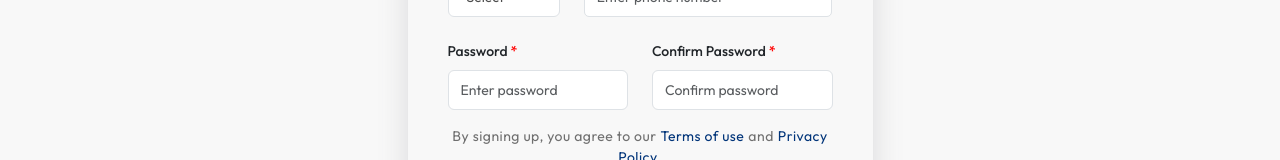
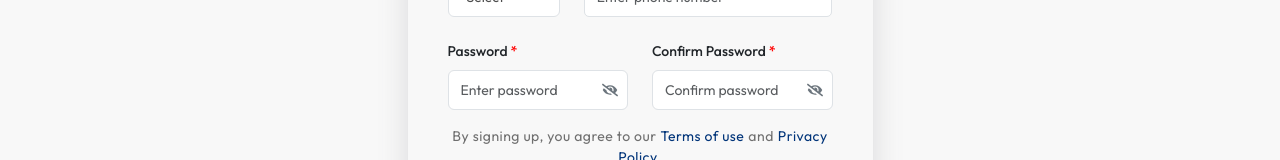
Before and after one commit to grintech/jobbterminalen, a React (Vite) app: page /register in a window 1280 px wide. Shown: the part 614-774 px from the top of the page. Built offline with nearby package versions, Linux system fonts and the light colour scheme; no server answers.

Commit message:
Show hide icon added on the password fields.

```diff
--- a/package.json
+++ b/package.json
@@ -25,6 +25,7 @@
     "react-geolocated": "^4.3.0",
     "react-helmet-async": "^2.0.5",
     "react-i18next": "^15.4.1",
+    "react-icons": "^5.5.0",
     "react-quill": "^2.0.0",
     "react-router-dom": "^6.26.1",
     "react-toastify": "^11.0.3",
--- a/src/Pages/jobseeker/AppliedJobs.jsx
+++ b/src/Pages/jobseeker/AppliedJobs.jsx
@@ -156,7 +156,15 @@ const Appliedjobs = () => {
                 <p className='mt-2'>Fetching data...</p>
               </div>
             ) : error ? (
-              <p className="text-center text-danger">{error}</p>
+              // <p className="text-center text-theme">{error}</p>
+              <div className="card  border-0 shadow">
+              <div className="card-body text-center">
+                <img className='job_search' src="/public/images/job_search.png" alt="job_search" style={{ width: '100px' }}  />
+                {/* <h4>No jobs applied yet!</h4> */}
+                <p className="text-center text-theme">{error}</p>
+
+              </div>
+            </div>
             ) : appliedJobs.length > 0 ? (
               <div className="jobs_applied">
               {appliedJobs.length > 0 ? (
--- a/src/Pages/jobseeker/MyAccount.jsx
+++ b/src/Pages/jobseeker/MyAccount.jsx
@@ -1991,17 +1991,16 @@ const MyAccount = () => {
                                 rel="noopener noreferrer"
                               >
                                 <img
-                                  src={`${SITE_URL}/images/PDF.png`}
+                                  src={`${SITE_URL}/admin/uploads/frontend_image/PDF.png`}
                                   alt="PDF"
-                                  style={{ width: "80px" }}
+                                  style={{ width: "45px" }}
                                 />
                               </a>
                             )}
                           </h6>
                           <p>
                             <small>
-                              Uploaded on
-                              {calculateTimeAgo(userData.resume_uploaded_on)}
+                              Uploaded on {calculateTimeAgo(userData.resume_uploaded_on)}
                             </small>
                           </p>
                         </div>
--- a/src/components/Login.jsx
+++ b/src/components/Login.jsx
@@ -5,6 +5,8 @@ import { useAuthContext } from "../store/authContext";
 import Navbar from "./Navbar";
 import Footer from "./Footer";
 import { useTranslation } from "react-i18next";
+import { FaEye, FaEyeSlash } from "react-icons/fa";
+
 
 
 const bearerKey = import.meta.env.VITE_BEARER_KEY;
@@ -12,6 +14,8 @@ const API_URL = import.meta.env.VITE_API_URL;
 
 const Login = () => {
   const { t } = useTranslation();
+  const [showPassword, setShowPassword] = useState(false);
+
 
   const [formData, setFormData] = useState({ email: "", password: "" });
   const [alert, setAlert] = useState({ show: false, type: "", message: "" });
@@ -106,8 +110,9 @@ const Login = () => {
                       <label htmlFor="password" className="mb-2">
                         {t("Password")} <span>*</span>
                       </label>
+                      <div className="position-relative">
                         <input
-                        type="password"
+                          type={showPassword ? "text" : "password"}
                           className="form-control"
                           name="password"
                           placeholder={t("Password")}
@@ -115,7 +120,22 @@ const Login = () => {
                           onChange={handleInputChange}
                           required
                         />
+                        <span
+                          onClick={() => setShowPassword((prev) => !prev)}
+                          style={{
+                            position: "absolute",
+                            top: "45%",
+                            right: "15px",
+                            transform: "translateY(-50%)",
+                            cursor: "pointer",
+                            color: "#6c757d",
+                          }}
+                        >
+                          {showPassword ? <FaEye /> : <FaEyeSlash />}
+                        </span>
                       </div>
+                    </div>
+
                     <Link to="/forgot-password" className="text-end text-theme m-0">
                       {t("Forget-Password?")}
                     </Link>
--- a/src/components/Register.jsx
+++ b/src/components/Register.jsx
@@ -6,6 +6,7 @@ import axios from "axios";
 import Navbar from "./Navbar";
 import Footer from "./Footer";
 import { useTranslation } from "react-i18next";
+import { FaEye, FaEyeSlash } from "react-icons/fa";
 
 const bearerKey = import.meta.env.VITE_BEARER_KEY;
 const API_URL = import.meta.env.VITE_API_URL;
@@ -13,6 +14,8 @@ const EmpLogin = import.meta.env.VITE_EMP_URL;
 
 const Register = () => {
   const { t } = useTranslation();
+  const [showPassword, setShowPassword] = useState(false);
+  const [showPassword1, setShowPassword1] = useState(false);
 
   const [loading, setLoading] = useState(false);
 
@@ -456,27 +459,57 @@ const Register = () => {
                       <label htmlFor="password" className="mb-2">
                         {t("Password")} <span>*</span>
                       </label>
+                      <div className="position-relative">
                         <input
                           className="form-control"
-                        type="password"
+                          type={showPassword ? "text" : "password"}
                           name="password"
                           value={formData.password}
                           onChange={handleInputChange}
                           placeholder={t("Pass_placeholder")}
                         />
+                        <span
+                          onClick={() => setShowPassword((prev) => !prev)}
+                          style={{
+                            position: "absolute",
+                            top: "45%",
+                            right: "10px",
+                            transform: "translateY(-50%)",
+                            cursor: "pointer",
+                            color: "#6c757d",
+                          }}
+                        >
+                          {showPassword ? <FaEye /> : <FaEyeSlash />}
+                        </span>
+                      </div>
                     </div>
                     <div className="col-md-6 mb-3">
                       <label htmlFor="confirmPassword" className="mb-2">
                         {t("Confirm_Password")} <span>*</span>
                       </label>
+                      <div className="position-relative">
                       <input
                         className="form-control"
-                        type="password"
+                        type={showPassword1 ? "text" : "password"}
                         name="confirmPassword"
                         value={formData.confirmPassword}
                         onChange={handleInputChange}
                         placeholder={t("ConfirmPass_placeholder")}
                       />
+                      <span
+                          onClick={() => setShowPassword1((prev) => !prev)}
+                          style={{
+                            position: "absolute",
+                            top: "45%",
+                            right: "10px",
+                            transform: "translateY(-50%)",
+                            cursor: "pointer",
+                            color: "#6c757d",
+                          }}
+                        >
+                           {showPassword1 ? <FaEye /> : <FaEyeSlash />}
+                        </span>
+                        </div>
                     </div>
                     <p className="mb-3 text-center">
                       {t("BySigning")}
--- a/src/components/ResetPassword.jsx
+++ b/src/components/ResetPassword.jsx
@@ -4,6 +4,7 @@ import axios from "axios";
 import Navbar from "./Navbar";
 import Footer from "./Footer";
 import { useTranslation } from "react-i18next";
+import { FaEye, FaEyeSlash } from "react-icons/fa";
 
 const bearerKey = import.meta.env.VITE_BEARER_KEY;
 const API_URL = import.meta.env.VITE_API_URL;
@@ -12,6 +13,9 @@ const ResetPassword = () => {
   const { t } = useTranslation();
   const location = useLocation();
   const navigate = useNavigate();
+
+  const [showPassword, setShowPassword] = useState(false);
+  const [showPassword1, setShowPassword1] = useState(false);
 
   const { session_token } = location.state || {}; // Access session_token from location state
   const [password, setPassword] = useState("");
@@ -119,8 +123,9 @@ const ResetPassword = () => {
                     <label htmlFor="password" className="mb-2">
                     {t("NewPassword")} <span>*</span>
                     </label>
+                    <div className="position-relative">
                     <input
-                      type="password"
+                     type={showPassword ? "text" : "password"}
                       className="form-control"
                       name="password"
                       placeholder={t("NewPassPlaceholder")}
@@ -128,14 +133,30 @@ const ResetPassword = () => {
                       onChange={(e) => setPassword(e.target.value)}
                       required
                     />
+                     <span
+                      onClick={() => setShowPassword((prev) => !prev)}
+                      style={{
+                        position: "absolute",
+                        top: "45%",
+                        right: "10px",
+                        transform: "translateY(-50%)",
+                        cursor: "pointer",
+                        color: "#6c757d",
+                      }}
+                    >
+                      {showPassword ? <FaEye /> : <FaEyeSlash />}
+                    </span>
+                    </div>
                   </div>
 
                   <div className="col-12 mb-3">
                     <label htmlFor="confirmPassword" className="mb-2">
                     {t("Confirm_Password")} <span>*</span>
                     </label>
+
+                    <div className="position-relative">
                     <input
-                      type="password"
+                      type={showPassword1 ? "text" : "password"}
                       className="form-control"
                       name="confirmPassword"
                       placeholder={t("NewConfPassPlaceholder")}
@@ -143,6 +164,20 @@ const ResetPassword = () => {
                       onChange={(e) => setConfirmPassword(e.target.value)}
                       required
                     />
+                      <span
+                      onClick={() => setShowPassword1((prev) => !prev)}
+                      style={{
+                        position: "absolute",
+                        top: "45%",
+                        right: "10px",
+                        transform: "translateY(-50%)",
+                        cursor: "pointer",
+                        color: "#6c757d",
+                      }}
+                    >
+                      {showPassword1 ? <FaEye /> : <FaEyeSlash />}
+                    </span>
+                    </div>
                   </div>
 
                   <div className="col-12 py-4">
--- a/src/index.css
+++ b/src/index.css
@@ -217,7 +217,7 @@ li{
 .register_form input[type='file']{font-size: 14px; height: 35px;}
 .register_form input[type='url']{font-size: 14px; height: 40px;}
 .register_form input[type='email']{font-size: 14px; height: 40px;}
-.register_form input[type='password']{font-size: 14px; height: 40px;}
+.register_form input[type='password']{font-size: 14px; height: 40px; padding-right: 35px;}
 .register_form select{font-size: 14px; height: 40px;}
 .register_form select:focus{box-shadow: none;}
 .register_form textarea{box-shadow: none;font-size: 14px; }
```
Also changed, not shown: 1 other file (tests, documents, lock files or other folders). Lines whose indentation alone changed are shown as unchanged.
